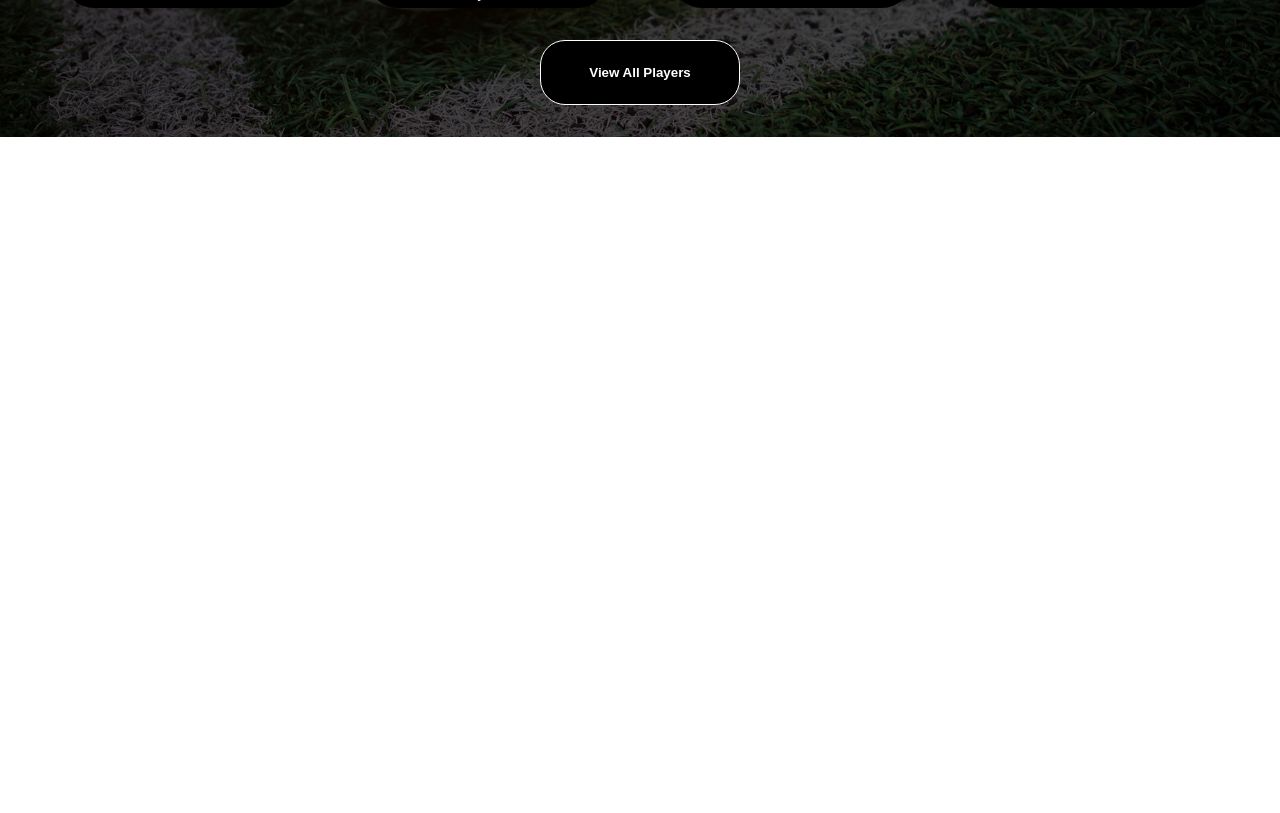
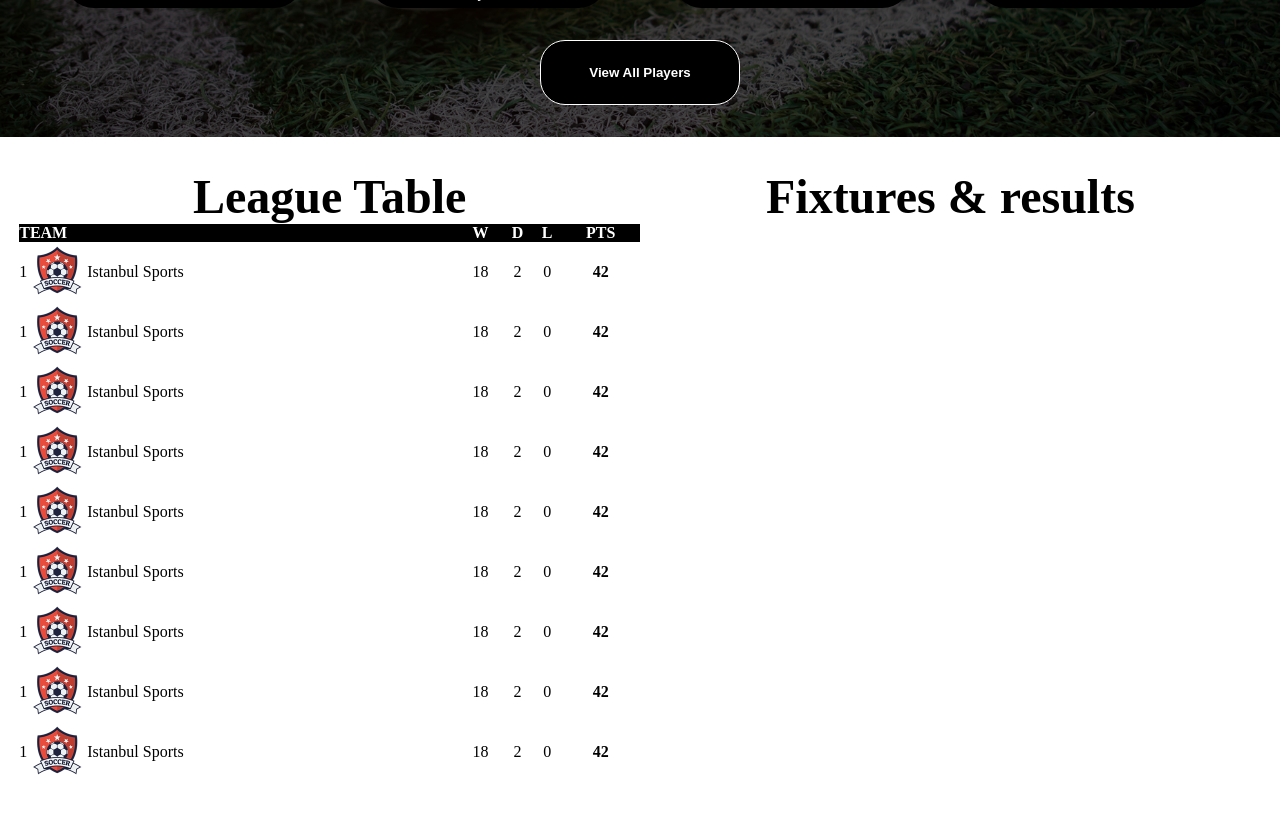
Before and after one commit to simoneevacca/proj-html-vuejs, a Vue app: page / in a window 1280 px wide. Shown: the part 2420-3233 px from the top of the page. Before the commit the page ends 2557 px from the top, so only its background shows below. Built offline with nearby package versions, Linux system fonts and the light colour scheme.

Commit message:
create table component

```diff
--- a/src/components/AppMain.vue
+++ b/src/components/AppMain.vue
@@ -2,12 +2,15 @@
 import { state } from '../../state.js';
 import ClubVs from './ClubVs.vue';
 import Players from './Players.vue';
+import LeagueTable from './LeagueTable.vue';
+
 
 export default {
     name: 'AppMain',
     components: {
         ClubVs,
         Players,
+        LeagueTable,
     },
 
     data() {
@@ -74,7 +77,46 @@ export default {
 
         <section class="players">
             <h3>Players</h3>
-           <Players />
+            <Players />
+        </section>
+
+
+
+        <section class="tables">
+            <div class="container">
+
+                <div class="league">
+                    <h3>League Table</h3>
+                    <table>
+                        <tr class="dark">
+                            <th class="team">TEAM</th>
+                            <th>W</th>
+                            <th>D</th>
+                            <th>L</th>
+                            <th>PTS</th>
+                        </tr>
+                        <LeagueTable :n="1" :logo="state.istanbul.logo" :name="state.istanbul.name" :w="18" :d="2" :l="0" :pts="42"/>
+                        <LeagueTable :n="1" :logo="state.istanbul.logo" :name="state.istanbul.name" :w="18" :d="2" :l="0" :pts="42"/>
+                        <LeagueTable :n="1" :logo="state.istanbul.logo" :name="state.istanbul.name" :w="18" :d="2" :l="0" :pts="42"/>
+                        <LeagueTable :n="1" :logo="state.istanbul.logo" :name="state.istanbul.name" :w="18" :d="2" :l="0" :pts="42"/>
+                        <LeagueTable :n="1" :logo="state.istanbul.logo" :name="state.istanbul.name" :w="18" :d="2" :l="0" :pts="42"/>
+                        <LeagueTable :n="1" :logo="state.istanbul.logo" :name="state.istanbul.name" :w="18" :d="2" :l="0" :pts="42"/>
+                        <LeagueTable :n="1" :logo="state.istanbul.logo" :name="state.istanbul.name" :w="18" :d="2" :l="0" :pts="42"/>
+                        <LeagueTable :n="1" :logo="state.istanbul.logo" :name="state.istanbul.name" :w="18" :d="2" :l="0" :pts="42"/>
+                        <LeagueTable :n="1" :logo="state.istanbul.logo" :name="state.istanbul.name" :w="18" :d="2" :l="0" :pts="42"/>
+
+                    </table>
+
+                </div>
+
+
+
+
+                <div class="fixtures">
+                    <h3>Fixtures & results</h3>
+                </div>
+
+            </div>
         </section>
 
     </main>
@@ -167,5 +209,36 @@ main {
         text-align: center;
         color: white;
     }
+
+    & .tables {
+        padding: 2rem 0;
+
+        & .container {
+            display: flex;
+            width: 97%;
+            margin: auto;
+
+            & div {
+                width: 50%;
+                text-align: center;
+            }
+
+            & .league {
+                table {
+                    width: 100%;
+                    border-collapse: collapse;
+
+                    & .dark {
+                        background-color: black;
+                        color: white;
+
+                        & .team {
+                            text-align: start;
+                        }
+                    }
+                }
+            }
+        }
+    }
 }
 </style>
--- /dev/null
+++ b/src/components/LeagueTable.vue
@@ -0,0 +1,60 @@
+<script>
+import { state } from '../../state.js';
+
+export default {
+    name: 'LeagueTable',
+    props: {
+        n: Number,
+        logo: String,
+        name: String,
+        w: Number,
+        d: Number,
+        l: Number,
+        pts: Number
+    },
+    data() {
+        return {
+
+            state,
+        }
+    },
+}
+</script>
+
+<template>
+
+
+    <tr>
+        <td class="team">
+            {{n}}
+            <img :src="logo" alt="">
+            {{ name }}
+        </td>
+        <td>{{ w }}</td>
+        <td>{{ d }}</td>
+        <td>{{ l }}</td>
+        <td><strong>{{ pts }}</strong></td>
+    </tr>
+
+
+
+
+</template>
+
+<style scoped>
+table {
+    width: 100%;
+}
+
+.team {
+    display: flex;
+    align-items: center;
+    justify-content: flex-start;
+
+
+}
+
+img {
+    width: 60px;
+}
+</style>
```
